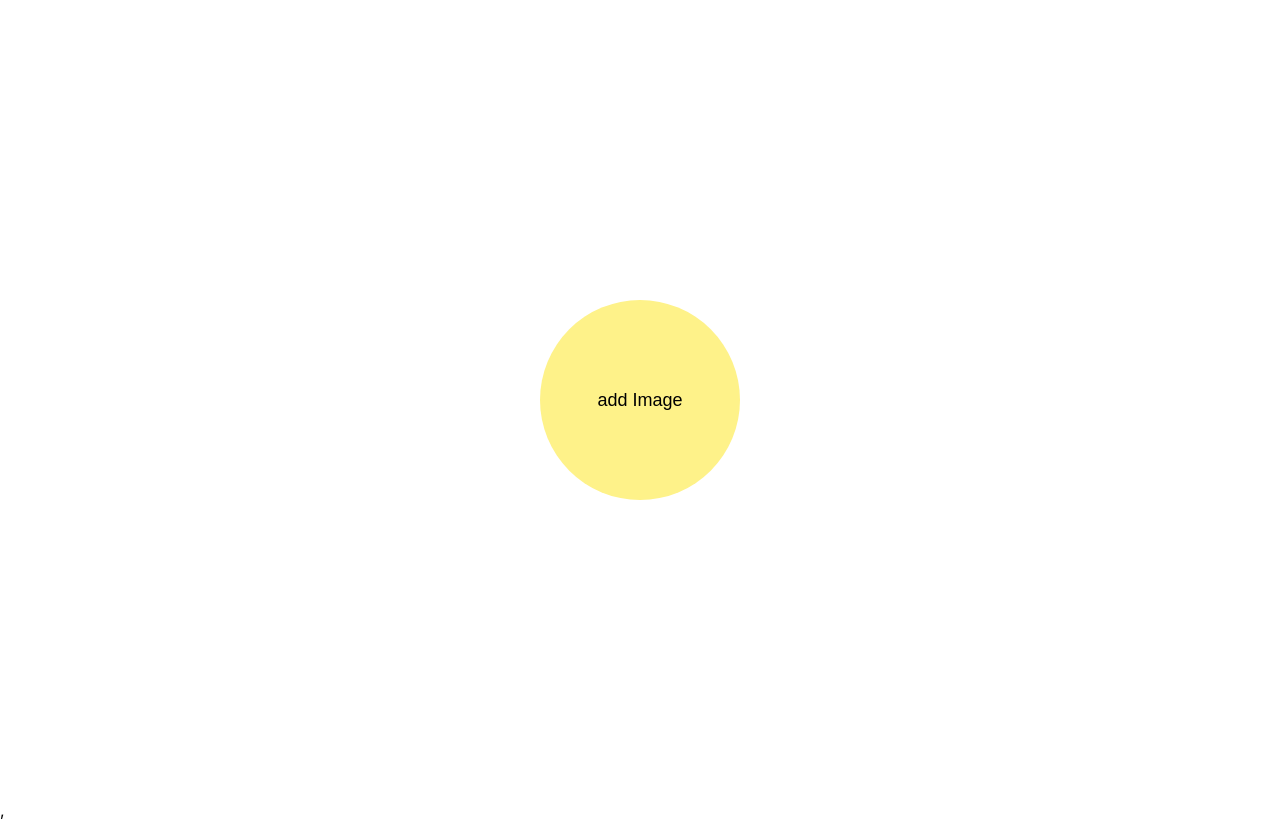
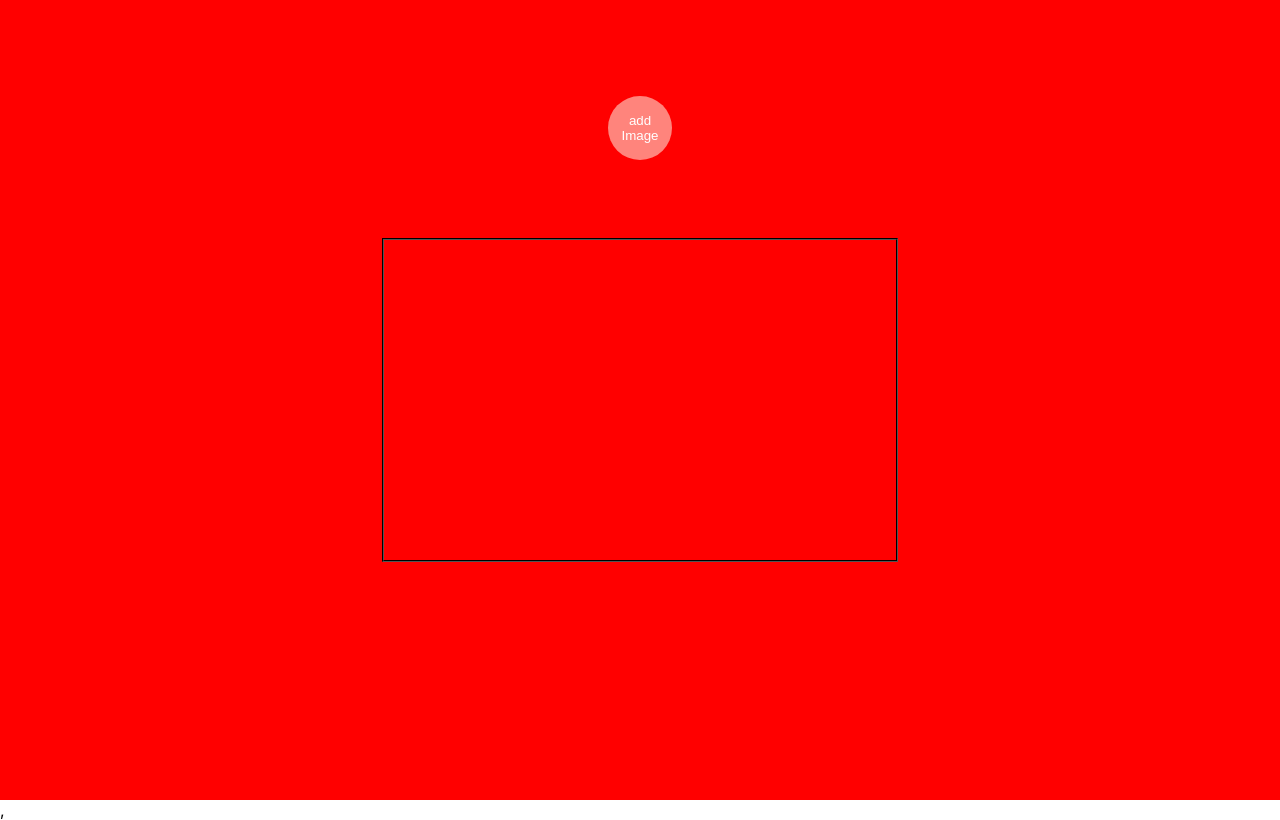
Before and after one commit to ElideZavala/prueba-nach, a React (Create React App) app: page /upload in a window 1280 px wide. Built offline with nearby package versions, Linux system fonts and the light colour scheme.

Commit message:
style a upload

```diff
--- a/src/styles/App.scss
+++ b/src/styles/App.scss
@@ -58,3 +58,23 @@
 	padding: 6px 12px;
 	background-color: var(--color-quinary-m);
 }
+
+%button {
+	display: flex;
+	align-items: center;
+	justify-content: center;
+	width: 4rem;
+	height: 4rem;
+	border-radius: 50%;
+	cursor: pointer;
+	border: none;
+	background: var(--color-tertiary);
+	color: #fff;
+	transition: all 0.5s ease-in-out;
+
+	&:hover,
+	&:active {
+		background: var(--color-quaternary);
+		color: var(--color-primary)
+	}
+}
--- a/src/styles/_7.upload.scss
+++ b/src/styles/_7.upload.scss
@@ -5,33 +5,95 @@
 	flex-direction: column;
 	justify-content: center;
 	align-items: center;
+	background-color: red;
+	overflow: hidden;
 
 	&__form {
+		display: flex;
+		flex-direction: column;
+		align-items: center;
+		justify-content: center;
+		outline: groove 2px #000;
 
-		&--img,
+		width: 40vw;
+		height: 25vw;
+
+		&--showImage {
+			display: flex;
+			justify-content: center;
+			align-items: center;
+
+			&img {
+				object-fit: cover;
+			}
+		}
+
+		&--carrousel {
+			min-width: 100%;
+			margin: 2rem;
+			display: flex;
+			flex-wrap: wrap;
+			align-items: center;
+			justify-content: center;
+			padding: 2rem;
+			outline: hidden;
+			z-index: 10;
+			pointer-events: none;
+
+			&__image {
+				margin: 1rem;
+				object-fit: cover;
+				position: relative;
+			}
+
+			&__left,
+			&__right {
+				@extend %button;
+				pointer-events: all;
+				cursor: pointer;
+			}
+
+			&__left {
+				margin-right: 1rem;
+				text-shadow: -2px 0px 0px #fff;
+			}
+
+			&__right {
+				margin-left: 1rem;
+				text-shadow: 2px 0px 0px #fff;
+			}
+
+			&__contain {
+				display: flex;
+				flex-wrap: nowrap;
+				overflow: hidden;
+				width: 40vh;
+				background-color: #000;
+				transition: all .3s ease;
+			}
+		}
+
 		&--button {
-			width: 200px;
-			height: 200px;
-			border-radius: 50%;
+			position: absolute;
+			margin-top: 1rem;
+			top: 10vh;
+			@extend %button;
+		}
+
+		&--input {
+			// display: none;
+			position: absolute;
+			margin: 0;
+			padding: 0;
+			width: inherit;
+			height: inherit;
+			// outline: none;
+			opacity: 0;
 			cursor: pointer;
 		}
 
-		&--img {
-			object-fit: cover;
-		}
+	}
 
-		&--button {
-			display: flex;
-			align-items: center;
-			justify-content: center;
-			font-size: 18px;
-			border: none;
-			background: #fef289;
-			color: #000;
-		}
 
-		&--input {
-			display: none;
-		}
-	}
+
 }
```
